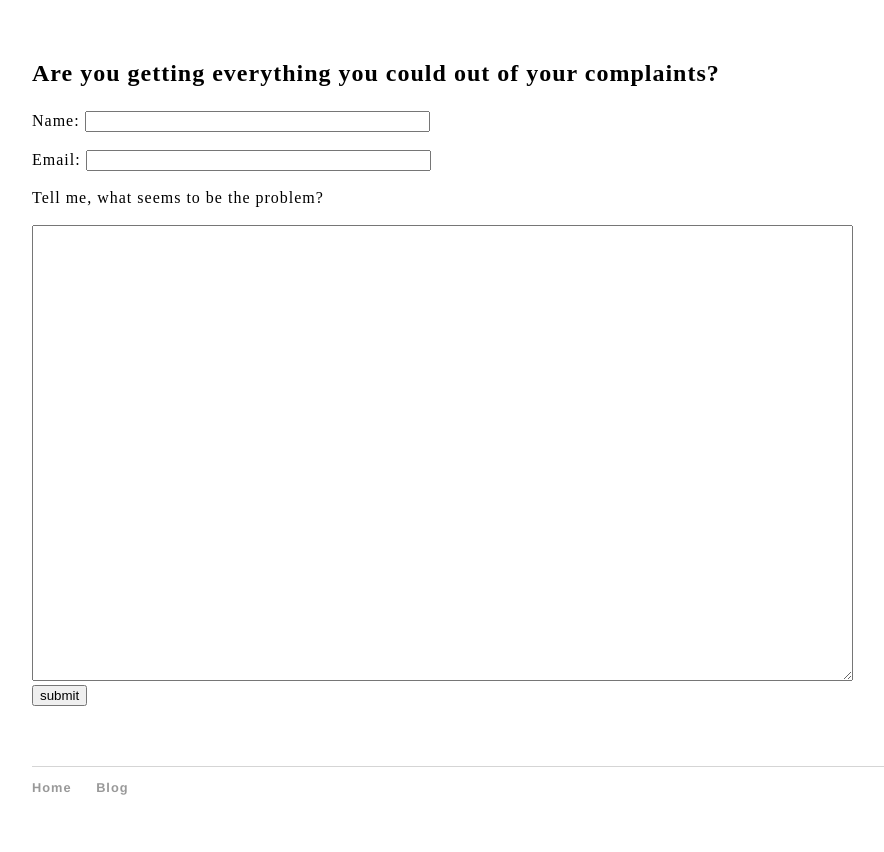
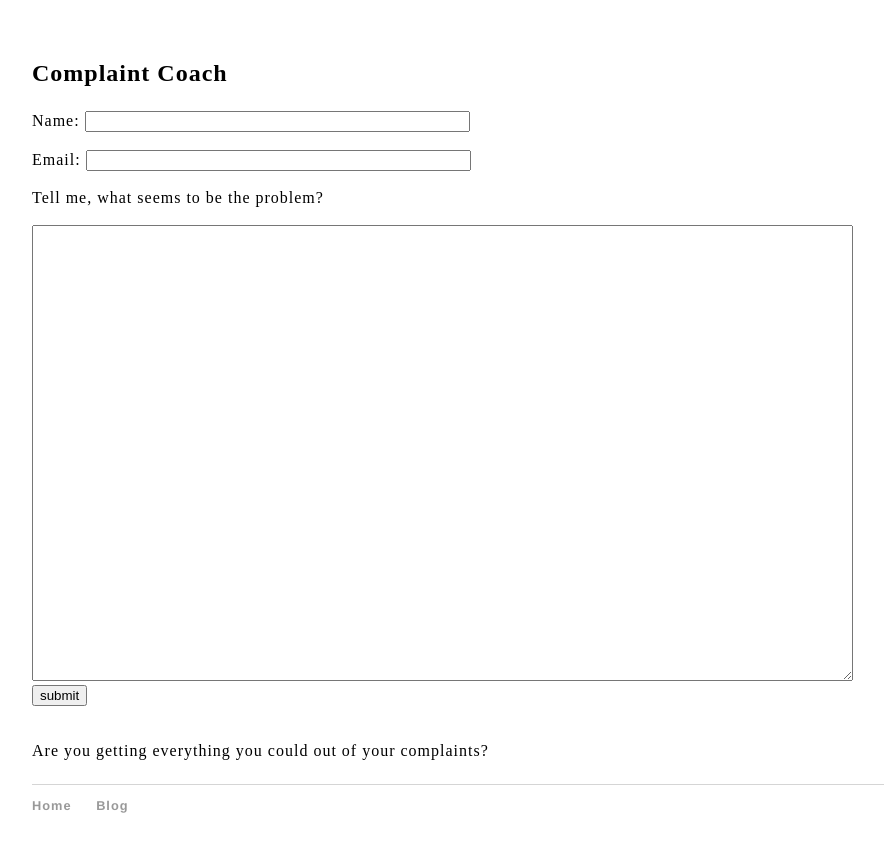
Before and after one commit to alfonsopacino/aalfonsopacinol, a Jekyll site: the page built from index.html, in a window 1280 px wide. Shown: the top 852 px of the page, without its empty margins (160-1044 px from the left). Built offline with Jekyll 4.4.1, drawn with Linux system fonts in a browser that asks for light colours.

Commit message:
Update index.html

```diff
--- a/index.html
+++ b/index.html
@@ -3,17 +3,14 @@ layout: default
 title: Complaint Coach
 ---
 <div class="blurb">
-	<!--<h1>Hi there, I'm Al Pacino!</h1>-->
-	<!--<p>I'm best known as Andrew's life partner. I love him so very much. <a href="https://lh3.googleusercontent.com/-px8dzHosweU/VYcx111MPTI/AAAAAAAAKQQ/apEnWyHtPu0/s640/alpacino.jpg">Look how beautiful we are...</a></p>-->
-
-<h2>Are you getting everything you could out of your complaints?</h2>
+<h2>Complaint Coach</h2>
 <p>
 <form name="complaint" onsubmit="identify(event)">
 Name:
-<input name="penname" required="" size="40" type="text" value="" />
+<input name="penname" required="" size="45" type="text" value="" />
 <br><br>
 Email:
-<input name="email" required="" size="40" type="email" value="" />
+<input name="email" required="" size="45" type="email" value="" />
 <br><br>
 Tell me, what seems to be the problem?
 <br><br>
```
Also changed, not shown: other parts of index.html (+1 -0 lines).
